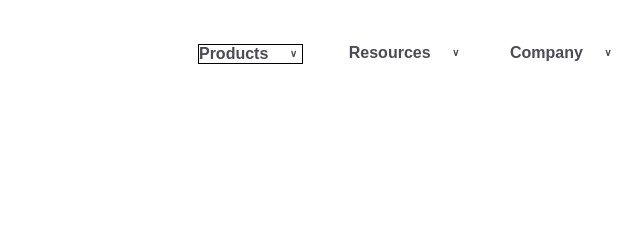
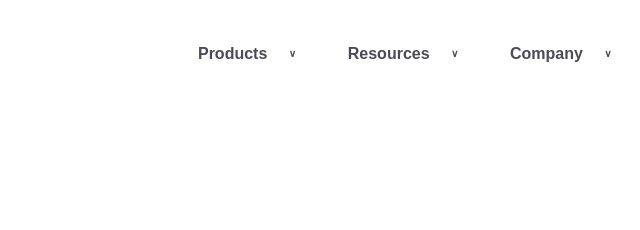
Before and after one commit to jamesnottidge/jamesnottidge.github.io, a plain HTML site: page index.html in a window 1280 px wide. Shown: the top 230 px of the page, 177-817 px from the left. Drawn offline with Linux system fonts and the light colour scheme; a web font is replaced by a local one.

Commit message:
Update styles.css

```diff
--- a/styles.css
+++ b/styles.css
@@ -196,9 +196,9 @@ nav .dropbtn:hover{
     color: rgb(236, 97, 168);
 }
 
-#products{
+/* #products{
     border: 1px solid black;
-}
+} */
 #products:hover{
 
 
```
